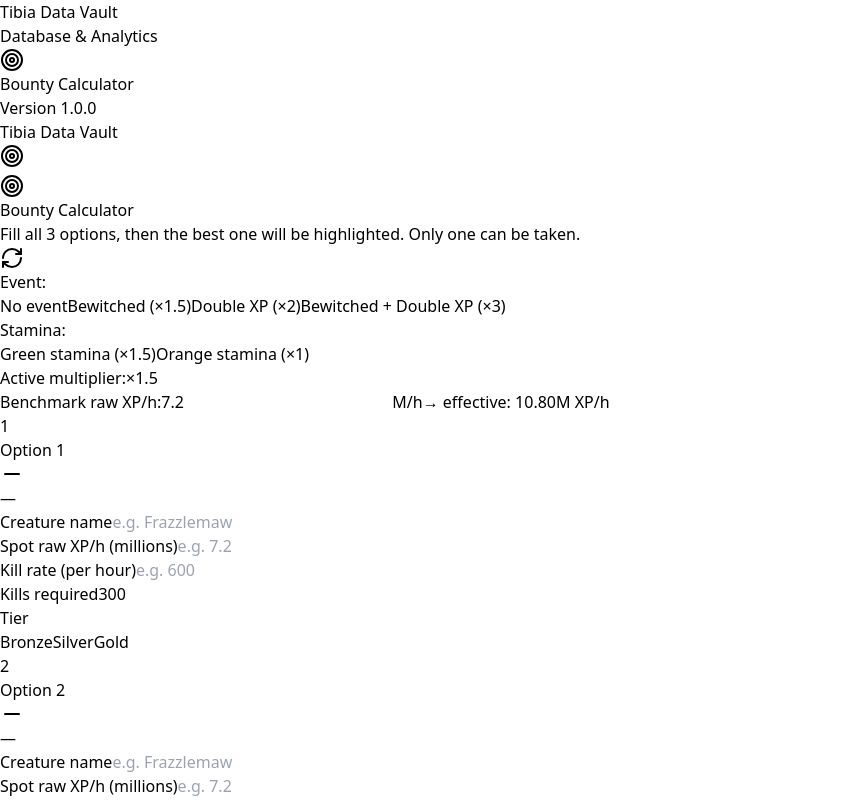
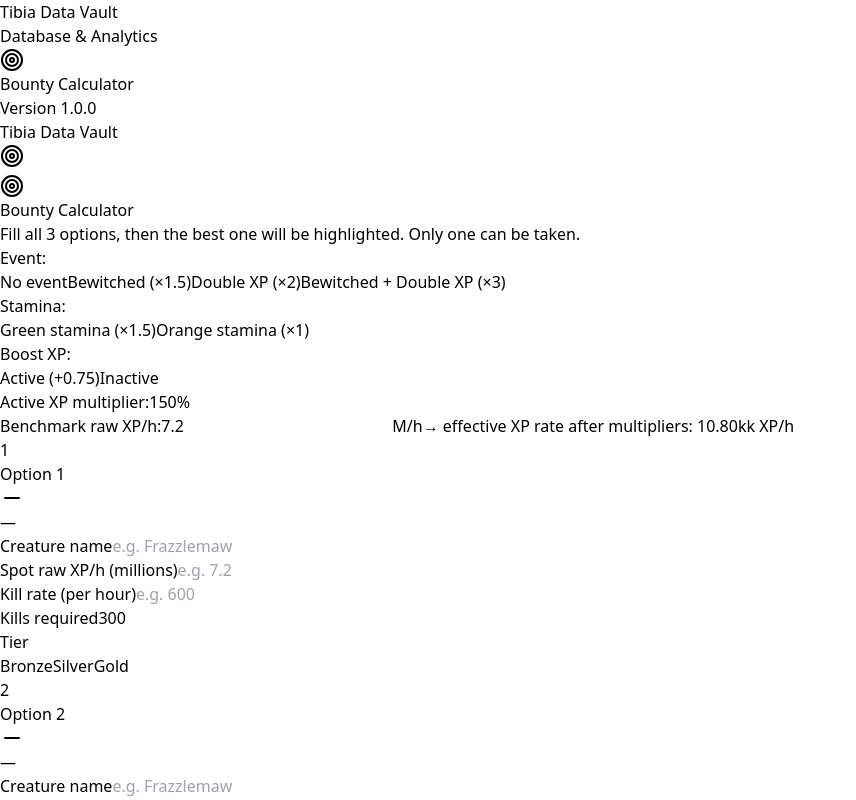
Before and after one commit to fusionboss1/tibia-data-vault, a React (Vite) app: page / in a window 1280 px wide. Shown: the top 800 px of the page, without its empty margins (0-856 px from the left). Built offline with nearby package versions, Linux system fonts and the light colour scheme; no server answers.

Commit message:
feat: add Boost XP toggle (additive bonus to stamina multiplier)

```diff
--- a/src/pages/BountyCalculator.jsx
+++ b/src/pages/BountyCalculator.jsx
@@ -2,15 +2,15 @@
 import { Target, RefreshCw, TrendingUp, TrendingDown, Minus } from 'lucide-react'
 
 const EVENTS = [
-  { label: 'No event', multiplier: 1.0 },
+  { label: 'No event', multiplier: 1 },
   { label: 'Bewitched (×1.5)', multiplier: 1.5 },
   { label: 'Double XP (×2)', multiplier: 2.0 },
   { label: 'Bewitched + Double XP (×3)', multiplier: 3.0 },
 ]
 
 const STAMINA = [
-  { label: 'Green stamina (×1.5)', multiplier: 1.5 },
-  { label: 'Orange stamina (×1)', multiplier: 1.0 },
+  { label: 'Green stamina (×1.5)', multiplier: 1.5, boostBonus: 0.75 },
+  { label: 'Orange stamina (×1)', multiplier: 1.0, boostBonus: 0.50 },
 ]
 
 const TIERS = [
@@ -165,8 +165,8 @@
               {result.delta >= 0 ? '+' : ''}{(result.delta / 1e6).toFixed(3)}M
             </span>
           </div>
-          <div>Eff XP/h (with task): <span className="text-white">{(result.effPerHour / 1e6).toFixed(2)}M/h</span></div>
-          <div>Meta XP/h: <span className="text-white">{(result.metaTotal / result.T / 1e6).toFixed(2)}M/h</span></div>
+          <div>Eff XP/h (with task): <span className="text-white">{(result.effPerHour / 1e6).toFixed(2)}kk/h</span></div>
+          <div>Meta XP/h: <span className="text-white">{(result.metaTotal / result.T / 1e6).toFixed(2)}kk/h</span></div>
         </div>
       )}
     </div>
@@ -176,7 +176,9 @@
 function BountyCalculator() {
   const [eventIdx, setEventIdx] = useState(0)
   const [staminaIdx, setStaminaIdx] = useState(0)
-  const multiplier = EVENTS[eventIdx].multiplier * STAMINA[staminaIdx].multiplier
+  const [boost, setBoost] = useState(false)
+  const staminaMult = STAMINA[staminaIdx].multiplier + (boost ? STAMINA[staminaIdx].boostBonus : 0)
+  const multiplier = EVENTS[eventIdx].multiplier * staminaMult
   const [metaInput, setMetaInput] = useState('7.2')
   const metaRaw = (parseFloat(metaInput) || 7.2) * 1_000_000
   const [results, setResults] = useState([null, null, null])
@@ -218,7 +220,6 @@
 
       <div className="mb-6 p-4 bg-gray-800 border border-gray-700 rounded-xl">
         <div className="flex items-center gap-3 flex-wrap mb-3">
-          <RefreshCw className="w-4 h-4 text-blue-400 shrink-0" />
           <span className="text-sm text-gray-300 font-medium">Event:</span>
           <div className="flex flex-wrap gap-2">
             {EVENTS.map((e, i) => (
@@ -237,7 +238,6 @@
           </div>
         </div>
         <div className="flex items-center gap-3 flex-wrap">
-          <span className="w-4 h-4 shrink-0" />
           <span className="text-sm text-gray-300 font-medium">Stamina:</span>
           <div className="flex flex-wrap gap-2">
             {STAMINA.map((s, i) => (
@@ -255,11 +255,36 @@
             ))}
           </div>
         </div>
+        <div className="flex items-center gap-3 flex-wrap mt-2">
+          <span className="text-sm text-gray-300 font-medium">Boost XP:</span>
+          <div className="flex gap-2">
+            <button
+              onClick={() => setBoost(true)}
+              className={`px-3 py-1.5 rounded-md text-xs font-medium transition-colors ${
+                boost
+                  ? 'bg-purple-700 text-white border border-purple-600'
+                  : 'bg-gray-700 text-gray-300 border border-gray-600 hover:bg-gray-600'
+              }`}
+            >
+              Active (+{STAMINA[staminaIdx].boostBonus})
+            </button>
+            <button
+              onClick={() => setBoost(false)}
+              className={`px-3 py-1.5 rounded-md text-xs font-medium transition-colors ${
+                !boost
+                  ? 'bg-purple-700 text-white border border-purple-600'
+                  : 'bg-gray-700 text-gray-300 border border-gray-600 hover:bg-gray-600'
+              }`}
+            >
+              Inactive
+            </button>
+          </div>
+        </div>
 
         <div className="mt-4 flex items-center gap-3">
-          <span className="text-xs text-gray-400">Active multiplier:</span>
+          <span className="text-xs text-gray-400">Active XP multiplier:</span>
           <span className="px-4 py-1.5 rounded-lg bg-amber-500/20 border border-amber-500/50 text-amber-300 font-bold text-lg tracking-wide">
-            ×{multiplier % 1 === 0 ? multiplier.toFixed(1) : multiplier}
+            {(multiplier * 100).toFixed(0)}%
           </span>
         </div>
 
@@ -274,7 +299,7 @@
             className="w-24 bg-gray-700 border border-gray-600 rounded-md px-2 py-1 text-sm text-white focus:outline-none focus:border-blue-500"
           />
           <span className="text-gray-500">M/h</span>
-          <span>→ effective: <span className="text-amber-400 font-bold">{(metaRaw * multiplier / 1e6).toFixed(2)}M XP/h</span></span>
+          <span>→ effective XP rate after multipliers: <span className="text-amber-400 font-bold">{(metaRaw * multiplier / 1e6).toFixed(2)}kk XP/h</span></span>
         </div>
       </div>
 
@@ -288,7 +313,7 @@
         <div className="w-full xl:w-64 xl:shrink-0 bg-gray-800 border border-gray-700 rounded-xl p-5 text-sm text-gray-300">
           <p className="font-bold text-white mb-4 text-base">How to use</p>
           <ol className="space-y-3 text-xs text-gray-400 list-none">
-            <li className="flex gap-2"><span className="w-5 h-5 rounded-full bg-blue-600 text-white text-xs flex items-center justify-center shrink-0">1</span><span>Pick the <span className="text-white font-medium">XP period</span> that matches today's event.</span></li>
+            <li className="flex gap-2"><span className="w-5 h-5 rounded-full bg-blue-600 text-white text-xs flex items-center justify-center shrink-0">1</span><span>Select <span className="text-white font-medium">EVENT</span> and <span className="text-white font-medium">STAMINA</span> to get the right multiplier.</span></li>
             <li className="flex gap-2"><span className="w-5 h-5 rounded-full bg-blue-600 text-white text-xs flex items-center justify-center shrink-0">2</span><span>Set your <span className="text-white font-medium">benchmark</span> — the raw XP/h of your best meta spot.</span></li>
             <li className="flex gap-2"><span className="w-5 h-5 rounded-full bg-blue-600 text-white text-xs flex items-center justify-center shrink-0">3</span><span>Fill in all <span className="text-white font-medium">3 task options</span> from your current reroll: spot XP/h, kill rate, kills required, and tier.</span></li>
             <li className="flex gap-2"><span className="w-5 h-5 rounded-full bg-blue-600 text-white text-xs flex items-center justify-center shrink-0">4</span><span>The tool picks the option with the <span className="text-white font-medium">highest effective XP/h</span> (spot rate + task bonus spread over session time).</span></li>
```
